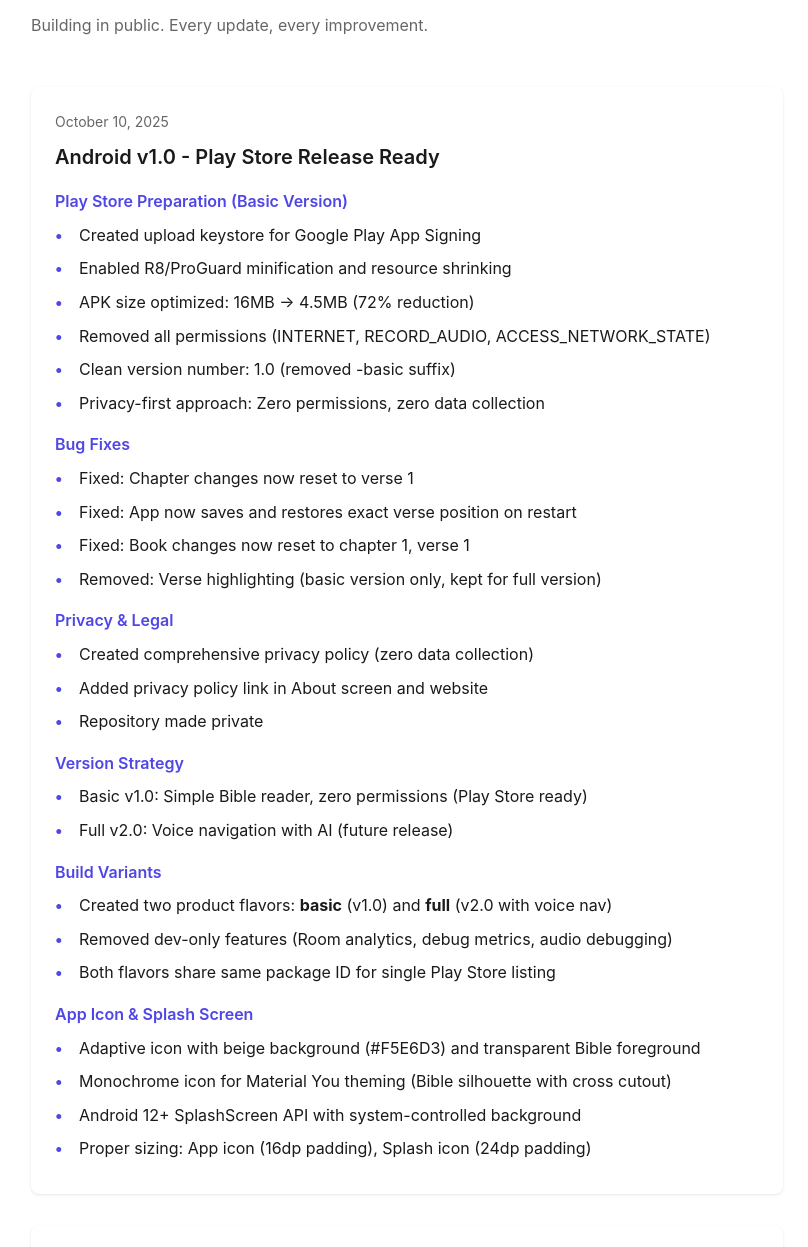
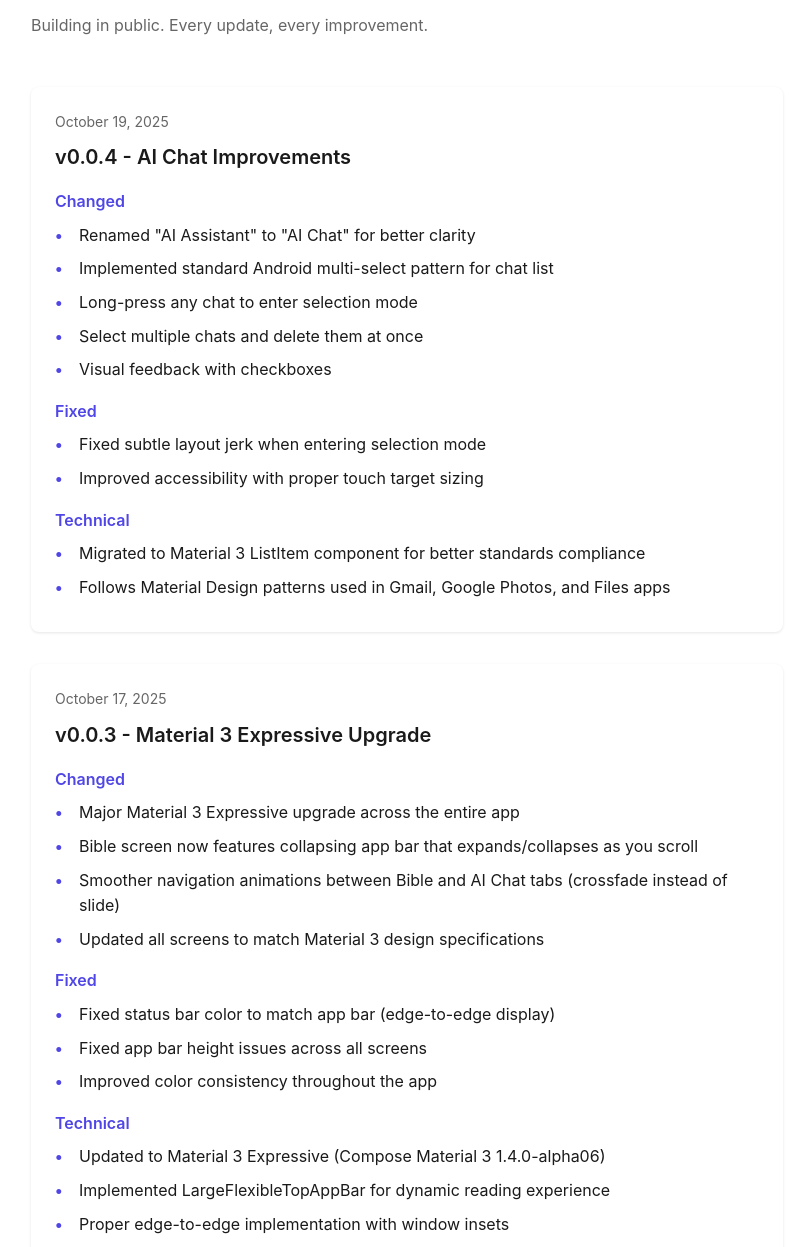
Before and after one commit to ratchetptnr/simple-telugu-bible, a plain HTML site: page changelog.html in a window 1280 px wide. Shown: the part 204-1451 px from the top of the page, without its empty margins (233-1041 px from the left). Drawn offline with Linux system fonts and the light colour scheme.

Commit message:
Update changelog with v0.0.3 and v0.0.4 releases
v0.0.4 (Oct 19, 2025):
- AI Chat improvements with multi-select pattern
- Renamed AI Assistant to AI Chat
- Fixed layout jerk bug in selection mode
- Migrated to Material 3 ListItem components

v0.0.3 (Oct 17, 2025):
- Material 3 Expressive upgrade
- LargeFlexibleTopAppBar for collapsing Bible screen
- Improved navigation animations (crossfade)
- Fixed edge-to-edge display and status bar colors

```diff
--- a/changelog.html
+++ b/changelog.html
@@ -108,6 +108,59 @@
 
         <h1>Changelog</h1>
         <p class="subtitle">Building in public. Every update, every improvement.</p>
+
+        <div class="changelog-entry">
+            <div class="date">October 19, 2025</div>
+            <div class="version">v0.0.4 - AI Chat Improvements</div>
+
+            <h3>Changed</h3>
+            <ul>
+                <li>Renamed "AI Assistant" to "AI Chat" for better clarity</li>
+                <li>Implemented standard Android multi-select pattern for chat list</li>
+                <li>Long-press any chat to enter selection mode</li>
+                <li>Select multiple chats and delete them at once</li>
+                <li>Visual feedback with checkboxes</li>
+            </ul>
+
+            <h3>Fixed</h3>
+            <ul>
+                <li>Fixed subtle layout jerk when entering selection mode</li>
+                <li>Improved accessibility with proper touch target sizing</li>
+            </ul>
+
+            <h3>Technical</h3>
+            <ul>
+                <li>Migrated to Material 3 ListItem component for better standards compliance</li>
+                <li>Follows Material Design patterns used in Gmail, Google Photos, and Files apps</li>
+            </ul>
+        </div>
+
+        <div class="changelog-entry">
+            <div class="date">October 17, 2025</div>
+            <div class="version">v0.0.3 - Material 3 Expressive Upgrade</div>
+
+            <h3>Changed</h3>
+            <ul>
+                <li>Major Material 3 Expressive upgrade across the entire app</li>
+                <li>Bible screen now features collapsing app bar that expands/collapses as you scroll</li>
+                <li>Smoother navigation animations between Bible and AI Chat tabs (crossfade instead of slide)</li>
+                <li>Updated all screens to match Material 3 design specifications</li>
+            </ul>
+
+            <h3>Fixed</h3>
+            <ul>
+                <li>Fixed status bar color to match app bar (edge-to-edge display)</li>
+                <li>Fixed app bar height issues across all screens</li>
+                <li>Improved color consistency throughout the app</li>
+            </ul>
+
+            <h3>Technical</h3>
+            <ul>
+                <li>Updated to Material 3 Expressive (Compose Material 3 1.4.0-alpha06)</li>
+                <li>Implemented LargeFlexibleTopAppBar for dynamic reading experience</li>
+                <li>Proper edge-to-edge implementation with window insets</li>
+            </ul>
+        </div>
 
         <div class="changelog-entry">
             <div class="date">October 10, 2025</div>
```
Also changed, not shown: 1 other file.
